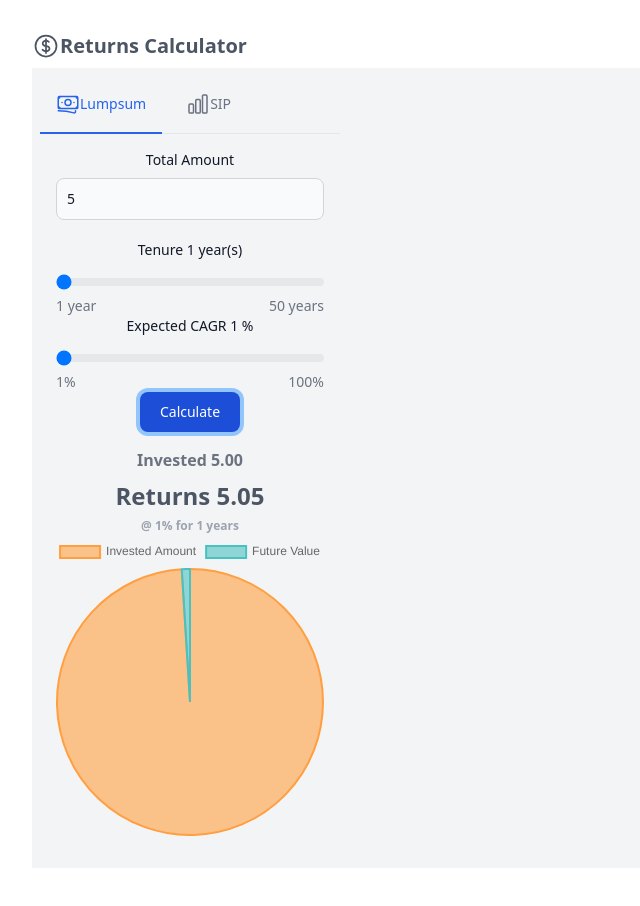
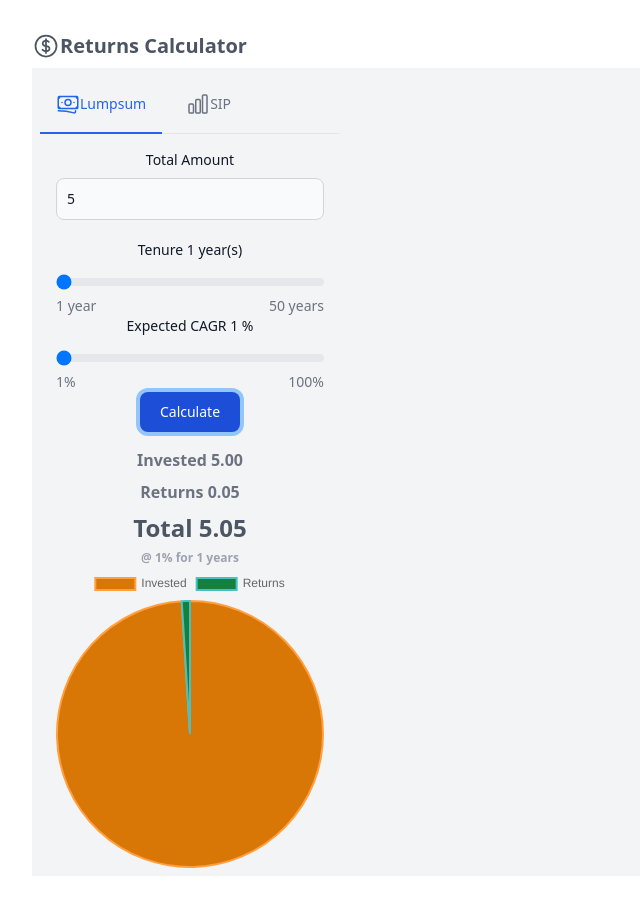
Before and after one commit to Mujib517/returns-calculator, a React (Vite) app: page / in a window 1280 px wide. Both pictures are taken after typing "5" into the empty fields and a click on the button "Calculate". Shown: the whole page, without its empty margins (0-640 px from the left). Built offline with nearby package versions, Linux system fonts and the light colour scheme.

Commit message:
Result modifications

```diff
--- a/src/PieChart.jsx
+++ b/src/PieChart.jsx
@@ -8,14 +8,14 @@ const PieChart = ({ data }) => {
     const { amount, finalAmount } = data;
 
     const chartData = {
-        labels: ['Invested Amount', 'Future Value'],
+        labels: ['Invested', 'Returns'],
         datasets: [
             {
-                label: 'Investment Breakdown',
+                label: '',
                 data: [amount, finalAmount - amount],
                 backgroundColor: [
-                    'rgba(255, 159, 64, 0.6)',
-                    'rgba(75, 192, 192, 0.6)',
+                    '#D97706',
+                    'rgb(21 128 61)',
                 ],
                 borderColor: [
                     'rgba(255, 159, 64, 1)',
--- a/src/Result.jsx
+++ b/src/Result.jsx
@@ -5,7 +5,8 @@ function Result({ data }) {
 
     return (<div>
         <h1 className="mb-2 font-bold text-gray-500">Invested {amount.toLocaleString('en-in', { minimumFractionDigits: 2, maximumFractionDigits: 2 })}</h1>
-        <h1 className="font-bold text-2xl text-gray-600">Returns {finalAmount.toLocaleString('en-in', { minimumFractionDigits: 2, maximumFractionDigits: 2 })} </h1>
+        <h1 className="mb-2 font-bold text-gray-500">Returns {(finalAmount - amount).toLocaleString('en-in', { minimumFractionDigits: 2, maximumFractionDigits: 2 })} </h1>
+        <h1 className="font-bold text-2xl text-gray-600">Total {finalAmount.toLocaleString('en-in', { minimumFractionDigits: 2, maximumFractionDigits: 2 })} </h1>
         <span className="mb-4 font-semibold text-xs text-gray-400">@ {cagr}% for {tenure} years</span>
         <PieChart data={data} />
     </div>);
```
